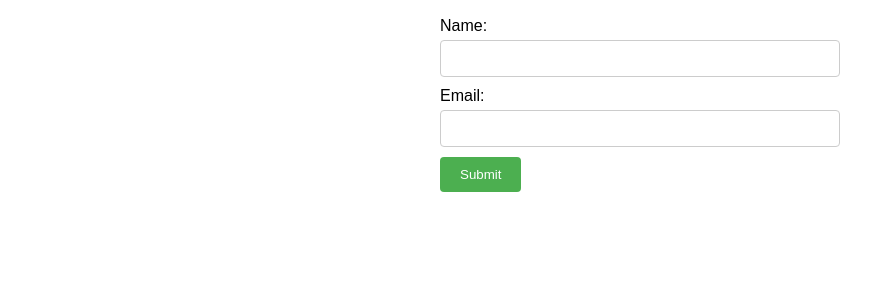
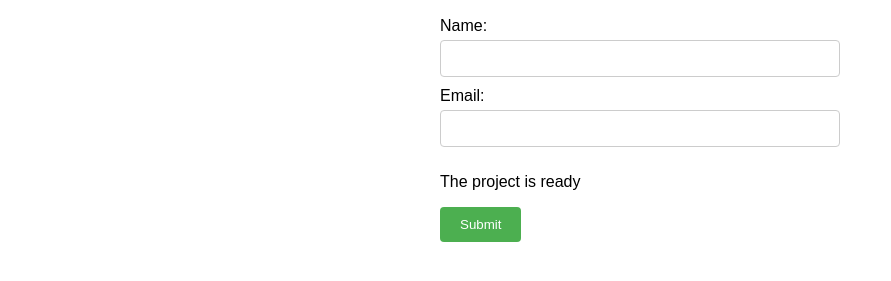
Before and after one commit to MouaouiaGuinoubi/git-workflow-exercise, a plain HTML site: page index.html in a window 1280 px wide. Shown: the part 101-382 px from the top of the page, without its empty margins (0-891 px from the left). Drawn offline with Linux system fonts and the light colour scheme.

Commit message:
6th commit

```diff
--- a/index.html
+++ b/index.html
@@ -14,7 +14,7 @@
 
 <label for="email">Email:</label>
 <input type="email" id="email" name="email"><br>
-
+<p>The project is ready</p>
 <input type="submit" value="Submit">
 </form>
 
```
